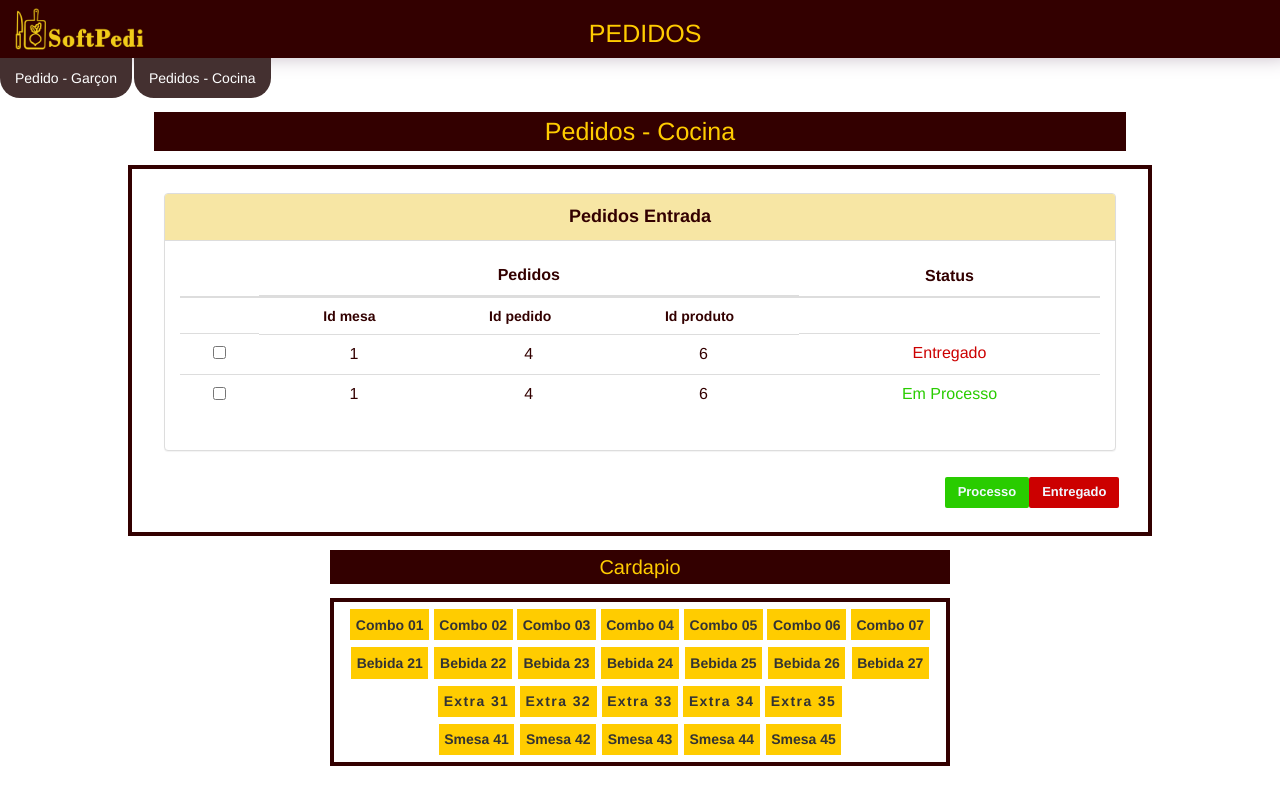
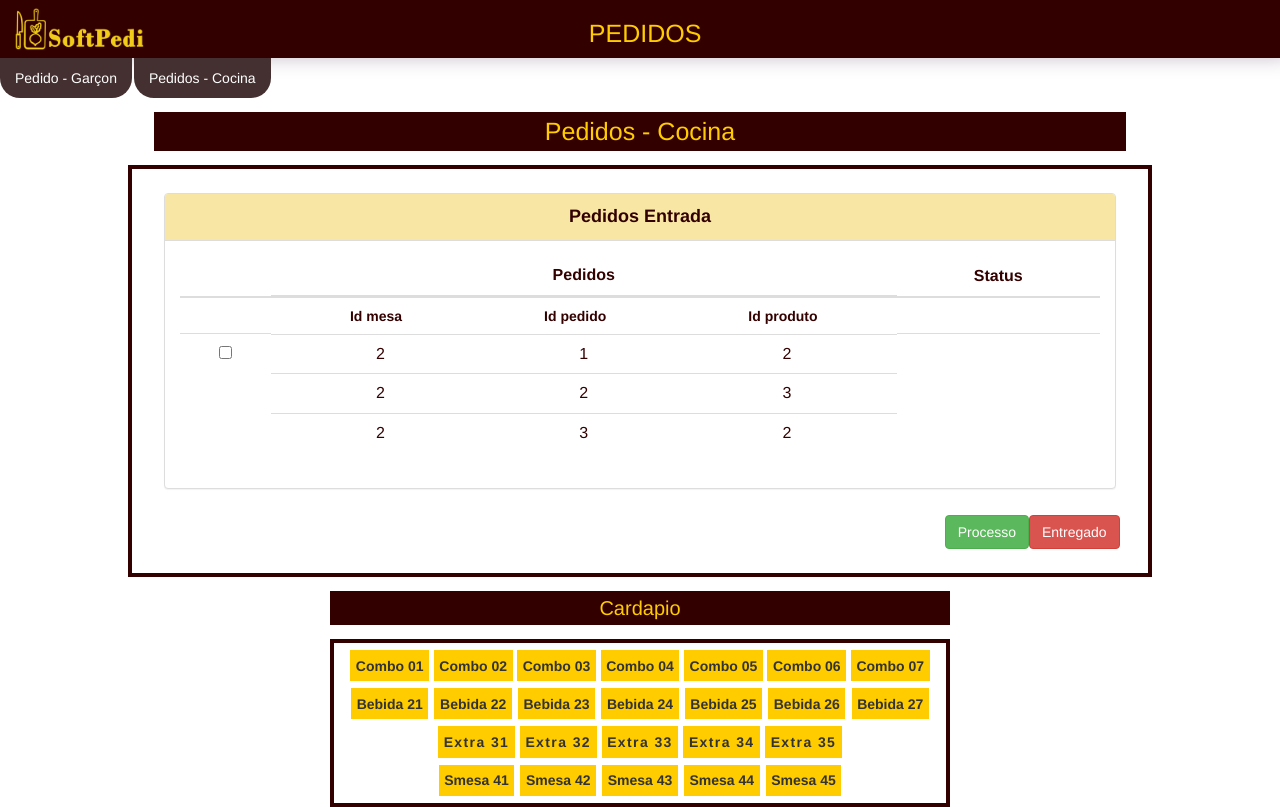
Before and after one commit to marimenvas/Projeto-Pedidos, an Angular app: page /pedidos-cocina in a window 1280 px wide. Built offline with nearby package versions, Linux system fonts and the light colour scheme.

Commit message:
a primeira configuração da mesa pedidos cozinha e ts

```diff
--- a/src/app/pedidos-cocina/pedidos-cocina.component.html
+++ b/src/app/pedidos-cocina/pedidos-cocina.component.html
@@ -15,6 +15,7 @@
           </tr>
         </thead>
         <tbody>
+
           <tr >
             <td></td>
             <td class="status-td">
@@ -27,41 +28,22 @@
 
           <tr>
             <td><input type="checkbox"></td>
-            <td class="status-td">
-              <span class="mesa-id">1</span>
-              <span class="pedido-id">4</span>
-              <span class="produto-id">6</span>
+            <td class="status-td" *ngFor="let pedido of pedidos; let i = index">
+              <span class="mesaid">{{ pedido.mesaid }}</span>
+              <span class="id">{{ pedido.id }}</span>
+              <span class="productoId">{{ pedido.productId }}</span>
             </td>
-            <td><span class="entregado">Entregado</span></td>
-          </tr>
-
-          <tr>
-            <td><input type="checkbox"></td>
-            <td class="status-td">
-              <span class="mesa-id">1</span>
-              <span class="pedido-id">4</span>
-              <span class="produto-id">6</span>
-            </td>
-            <td><span class="processo">Em Processo</span></td>
+            <td><span class="processo"></span></td>
           </tr>
 
 
-          <!--<tr *ngFor="let pedido of pedidos">
-            <td>{{ mesa.id }}</td>
-            <td>{{ pedido.id }}</td>
-            <td>{{ product.id }}</td>
-            <td>
-              <a class="btn btn-sm btn-primary" routerLink="/Pedido-Garçon/{{producto.id}}/edit">Editar</a>
-
-            </td>
-          </tr>-->
         </tbody>
       </table>
     </div>
   </div>
   <div class="btn-status">
-    <button class="btn-processo">Processo</button>
-    <button class="btn-entregado">Entregado</button>
+    <button  class="btn btn-success">Processo</button>
+    <button  class= " btn btn-danger">Entregado</button>
   </div>
 
 </div>
--- a/src/app/pedidos-cocina/pedidos-cocina.component.ts
+++ b/src/app/pedidos-cocina/pedidos-cocina.component.ts
@@ -1,6 +1,7 @@
 import { Component, OnInit } from '@angular/core';
+import { from } from 'rxjs';
 import { PedidoService } from '../pedido.service';
-
+import { FormsModule } from '@angular/forms';
 
 @Component({
   selector: 'app-pedidos-cocina',
@@ -9,9 +10,29 @@ import { PedidoService } from '../pedido.service';
 })
 export class PedidosCocinaComponent implements OnInit {
 
-  public pedidos;
+  constructor() { }
 
-  constructor(private _service: PedidoService) { }
+  pedidos: any = [{
+    "id": 1,
+      "productId": 2,
+      "mesaid": 2,
+      "status_pedido": 1,
+    },
+
+    {
+      "id": 2,
+      "productId": 3,
+      "mesaid": 2,
+      "status_pedido": 2,
+    },
+
+    {
+      "id": 3,
+      "productId": 2,
+      "mesaid": 2,
+      "status_pedido": 1,
+  }
+];
 
   ngOnInit(): void {
   }
```
